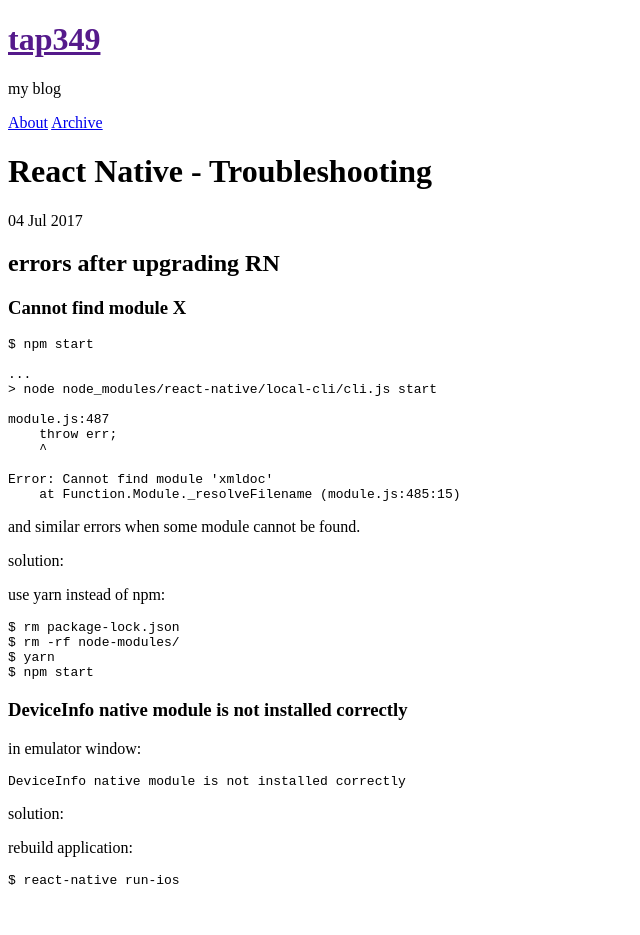
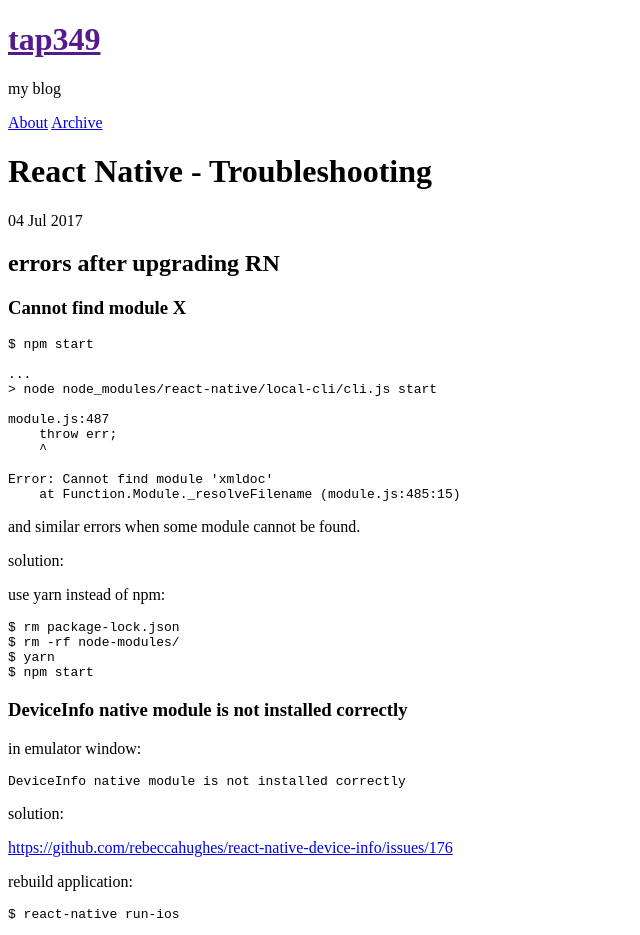
Before and after one commit to tap349/tap349.github.io, a Jekyll site: the page built from _posts/2017-07-04-react-native-troubleshooting.md, in a window 1280 px wide. Shown: the whole page, without its empty margins (0-640 px from the left). Built offline with Jekyll 4.4.1, drawn with Linux system fonts in a browser that asks for light colours; before the commit the page ends 901 px from its top, so only the background shows below that.

Commit message:
update 2017-07-04_18:53:19

````diff
--- a/_posts/2017-07-04-react-native-troubleshooting.md
+++ b/_posts/2017-07-04-react-native-troubleshooting.md
@@ -49,6 +49,8 @@
 
 solution:
 
+<https://github.com/rebeccahughes/react-native-device-info/issues/176>
+
 rebuild application:
 
 ```sh
````
